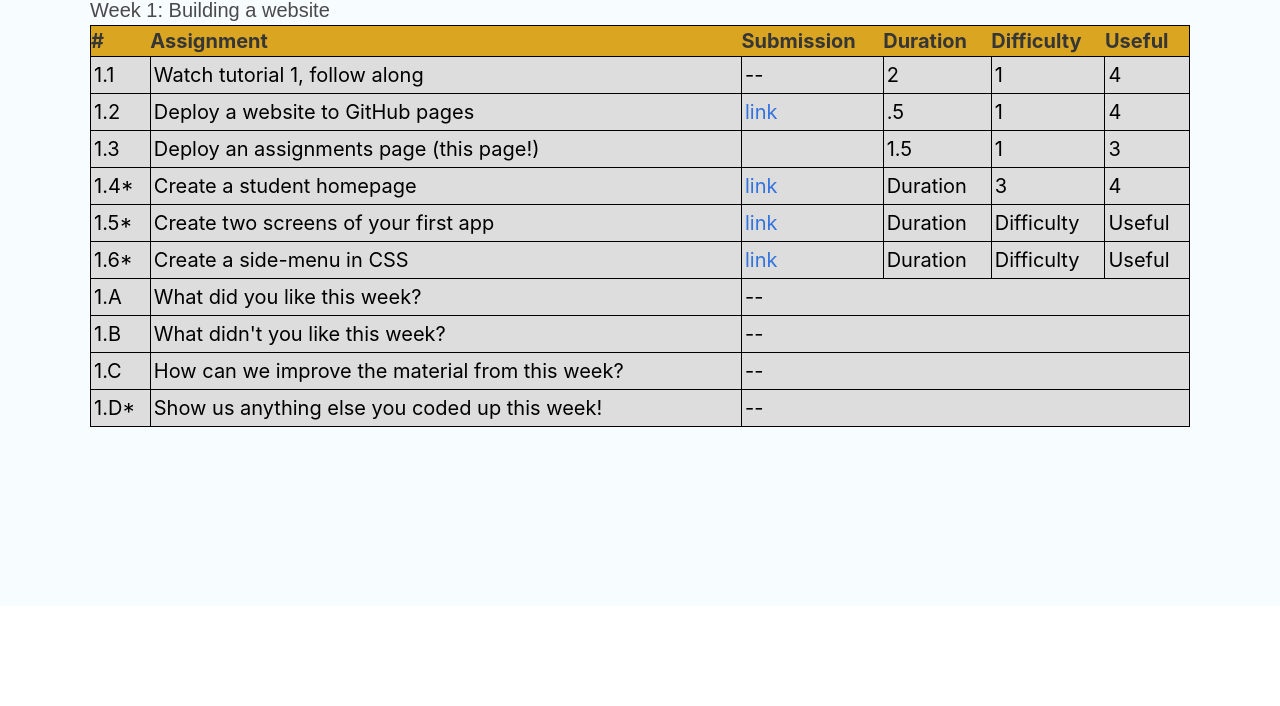
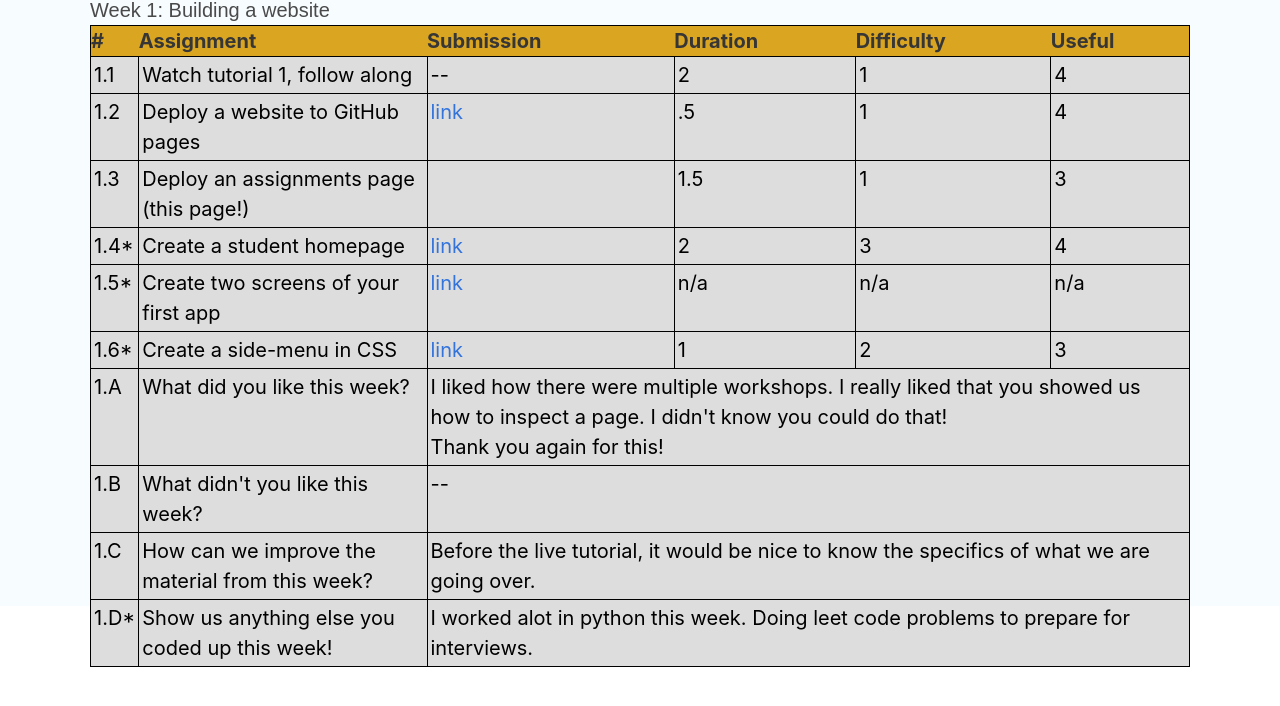
Before and after one commit to analeaRN/analeaRN.github.io, a plain HTML site: page assignments.html in a window 1280 px wide. Shown: the part 194-900 px from the top of the page. Before the commit the page ends 800 px from the top, so only its background shows below. Drawn offline with nearby package versions, Linux system fonts and the light colour scheme.

Commit message:
Update assignments.html

```diff
--- a/assignments.html
+++ b/assignments.html
@@ -208,7 +208,7 @@
             <td>1.4*</td>
             <td>Create a student homepage</td>
             <td><a href="./student-website.html" target="">link</a></td>
-            <td>Duration</td>
+            <td>2</td>
             <td>3</td>
             <td>4</td>
           </tr>
@@ -216,23 +216,26 @@
             <td>1.5*</td>
             <td>Create two screens of your first app</td>
             <td><a href="#" target="">link</a></td>
-            <td>Duration</td>
-            <td>Difficulty</td>
-            <td>Useful</td>
+            <td>n/a</td>
+            <td>n/a</td>
+            <td>n/a</td>
           </tr>
           <tr>
             <td>1.6*</td>
             <td>Create a side-menu in CSS</td>
             <td><a href="./side-menu.html" target="">link</a></td>
-            <td>Duration</td>
-            <td>Difficulty</td>
-            <td>Useful</td>
+            <td>1</td>
+            <td>2</td>
+            <td>3</td>
           </tr>
           <!-- elements below only have three columns that span-->
           <tr>
             <td>1.A</td>
             <td>What did you like this week?</td>
-            <td colspan="4">--</td>
+            <td colspan="4">
+              <p>I liked how there were multiple workshops. I really liked that you showed us how to inspect a page. I didn't know you could do that!</p>
+              <p>Thank you again for this!</p>
+            </td>
           </tr>
           <tr>
             <td>1.B</td>
@@ -242,12 +245,12 @@
           <tr>
             <td>1.C</td>
             <td>How can we improve the material from this week?</td>
-            <td colspan="4">--</td>
+            <td colspan="4">Before the live tutorial, it would be nice to know the specifics of what we are going over.</td>
           </tr>
           <tr>
             <td>1.D*</td>
             <td>Show us anything else you coded up this week!</td>
-            <td colspan="4">--</td>
+            <td colspan="4">I worked alot in python this week. Doing leet code problems to prepare for interviews.</td>
           </tr>
         </tbody>
       </table>
```
